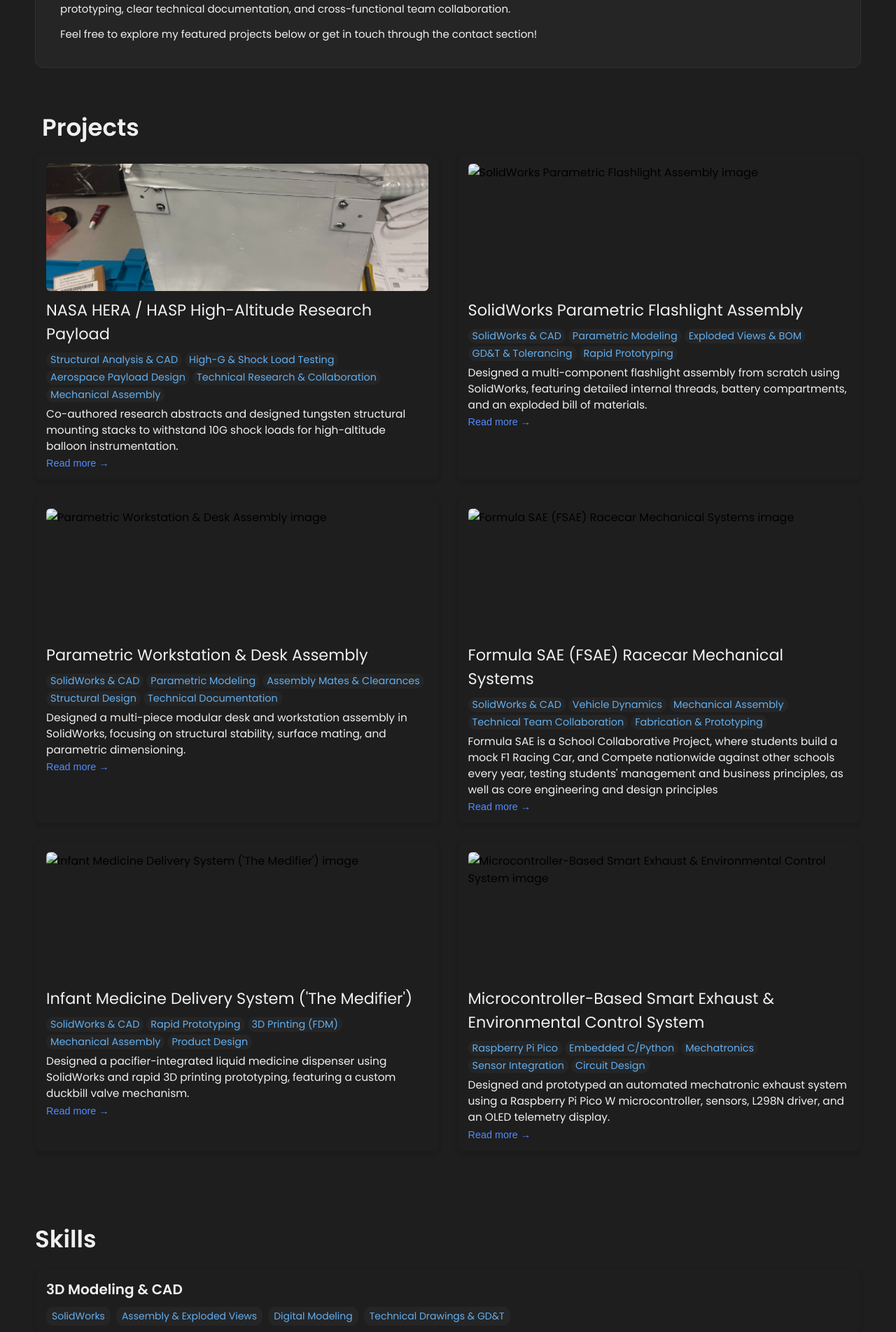
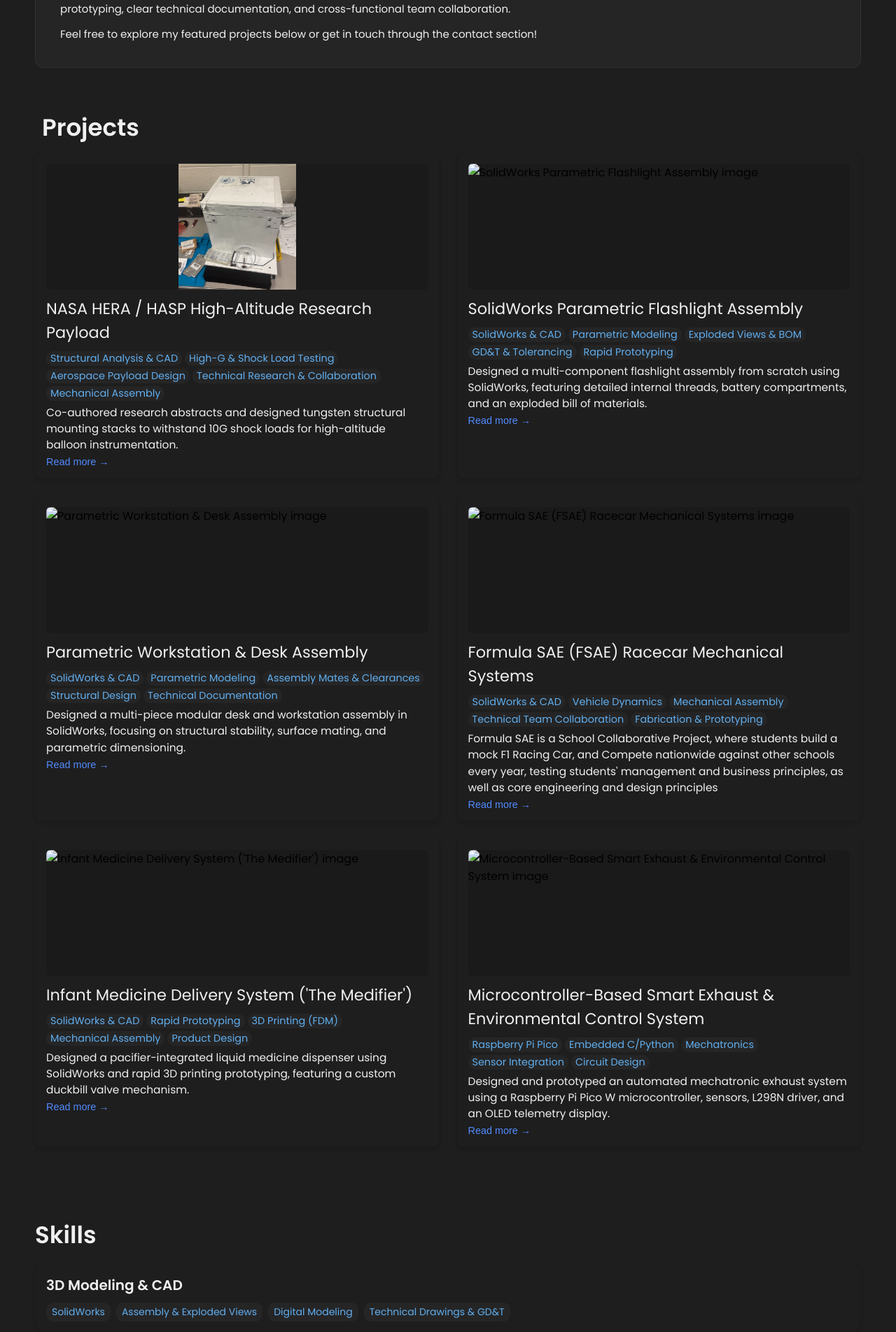
Before and after one commit to MuHasOfficial/MuHasOfficial.github.io, a Jekyll site: the page built from index.html, in a window 1280 px wide. Shown: the part 827-2731 px from the top of the page at 70% size. Built offline with Jekyll 4.4.1, drawn with Linux system fonts in a browser that asks for light colours.

Commit message:
Enhance project image styling in projects.html
Added styles to project image for better presentation.

```diff
--- a/_includes/projects.html
+++ b/_includes/projects.html
@@ -8,7 +8,7 @@
         <div class="project-card">
             {% assign folder_path = item.path | split: "/" | slice: 0, 2 | join: "/" %}
             {% assign image_path = "/" | append: folder_path | append: item['main-image'] %}
-            <img src="{{ image_path }}" alt="{{ item.title }} image">
+            <img src="{{ image_path }}" alt="{{ item.title }} image" style="width: 100%; height: 180px; object-fit: contain; background-color: #1a1a1a; border-radius: 6px;">
             <h3 class="project-title">{{ item.title }}</h3>
             <div class="project-skills">
                 {% for skill in item.skills %}
```
